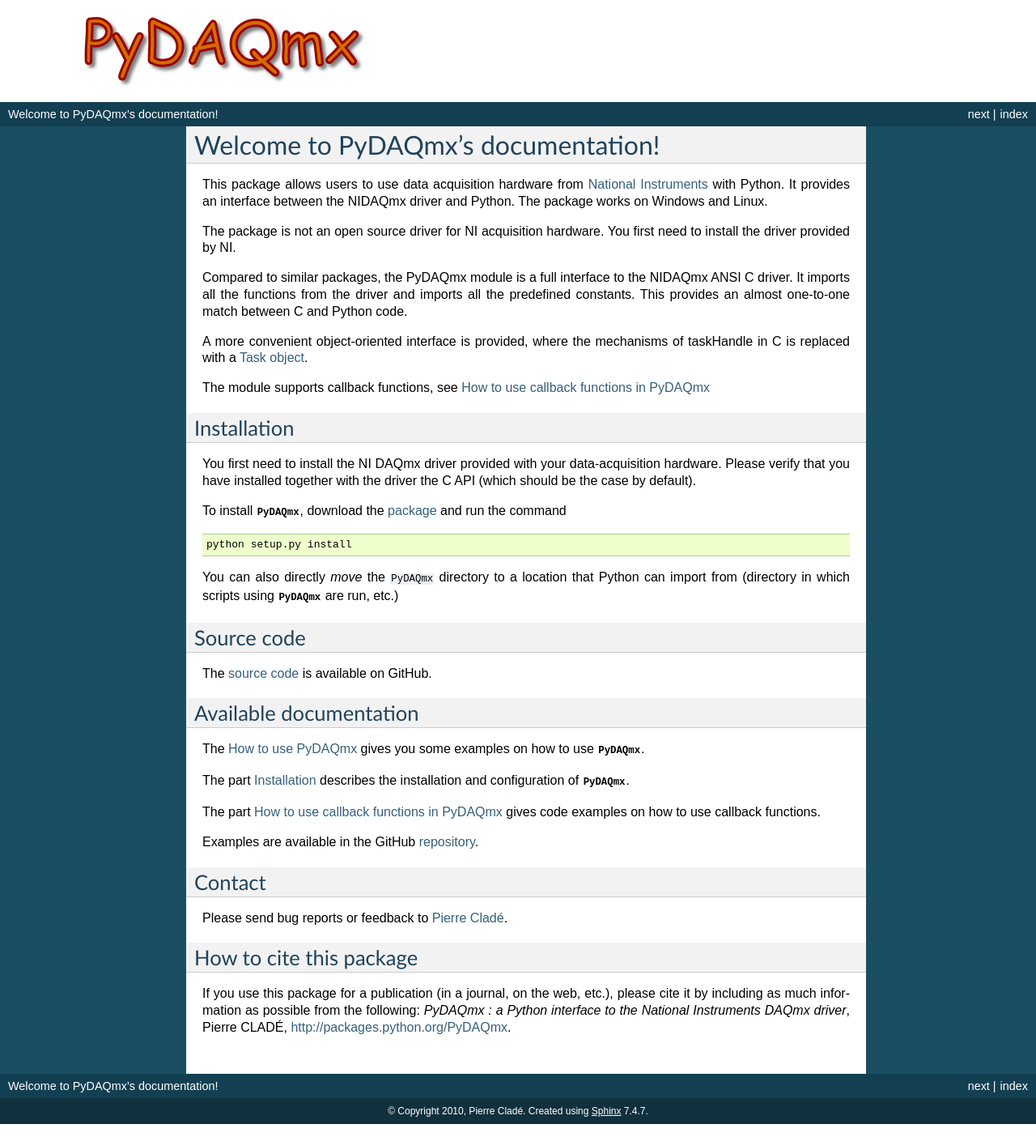
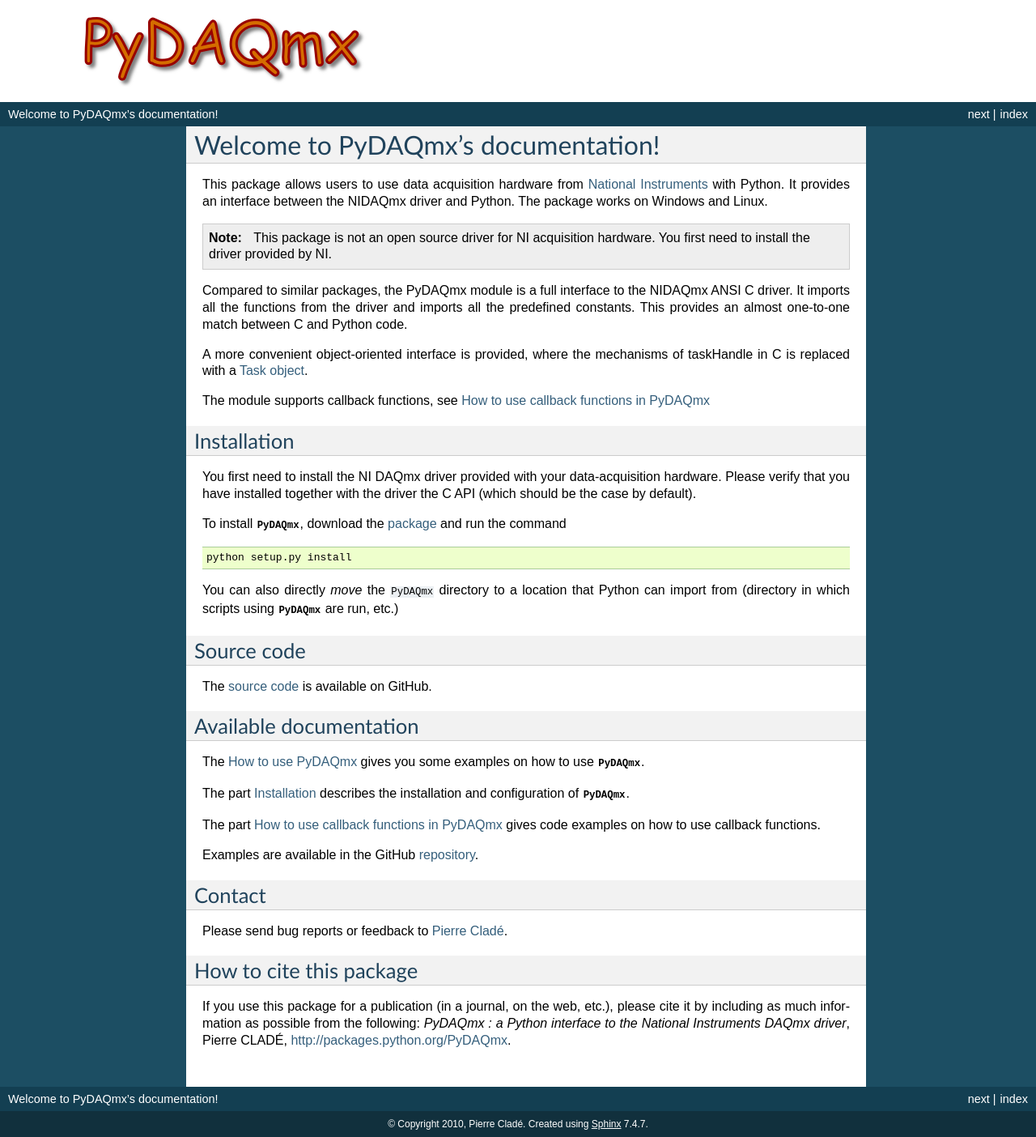
Before and after one commit to clade/PyDAQmx, a Sphinx documentation site: the page built from doc/index.rst, in a window 1280 px wide. Shown: the whole page at 81% size. Built offline with Sphinx 7.4.7, drawn with Linux system fonts in a browser that asks for light colours; formulas are drawn with MathJax 3.

Commit message:
Use "note" admonition directive for open source driver note

```diff
--- a/doc/index.rst
+++ b/doc/index.rst
@@ -6,7 +6,10 @@
 Instruments`_ with Python. It provides an interface between the NIDAQmx driver
 and Python. The package works on Windows and Linux.
 
-The package is not an open source driver for NI acquisition hardware. You first need to install the driver provided by NI.
+.. note::
+
+    This package is not an open source driver for NI acquisition hardware. You
+    first need to install the driver provided by NI.
 
 Compared to similar packages, the PyDAQmx module is a full interface to the
 NIDAQmx ANSI C driver. It imports all the functions from the driver and imports
```
